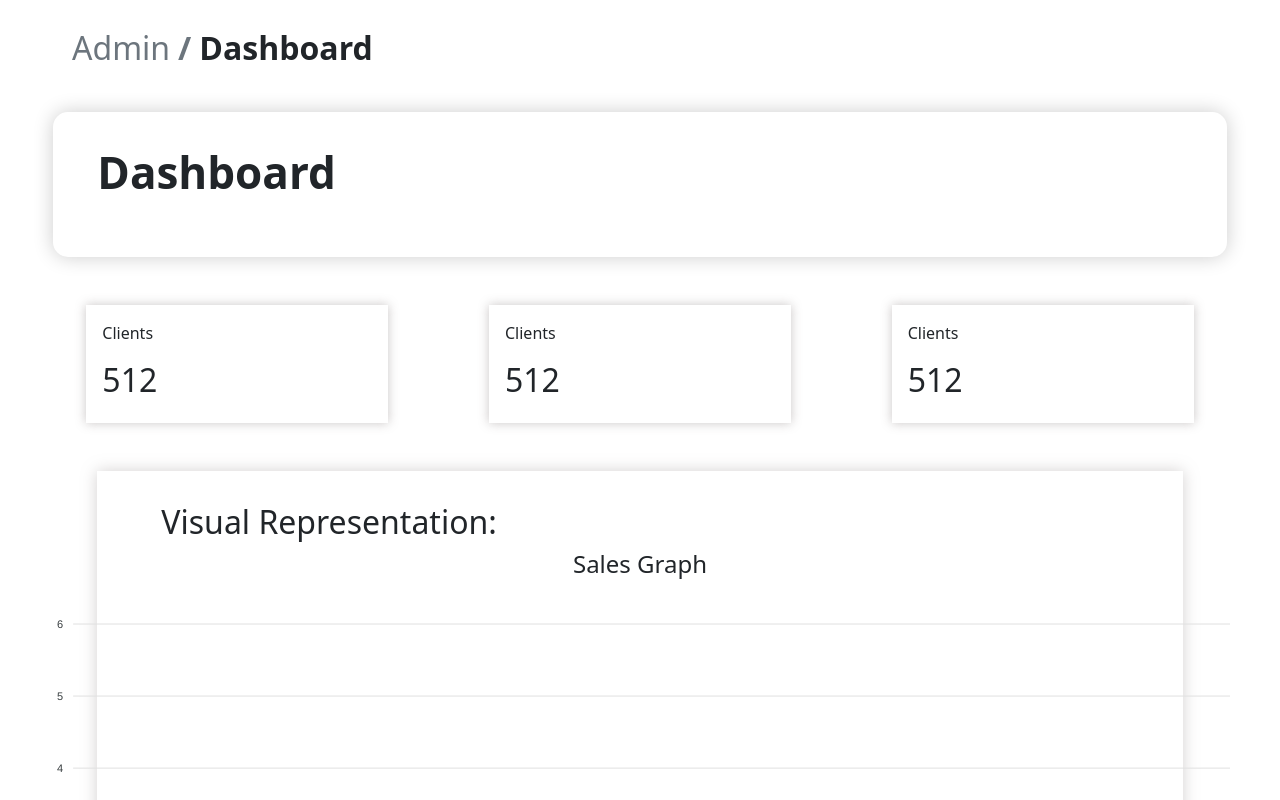
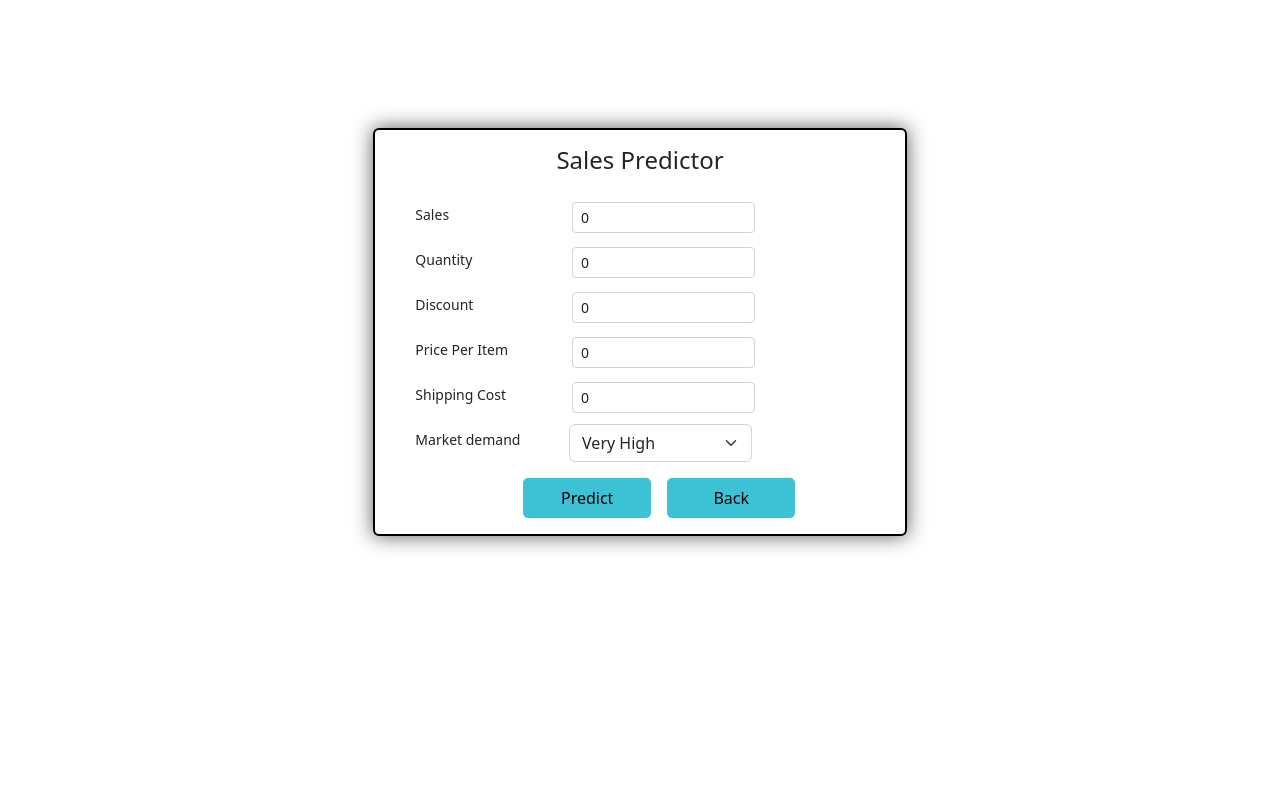
Before and after one commit to vivek2293/Project_UpSales, a React (Create React App) app: page / in a window 1280 px wide. Shown: the top 800 px of the page. Built offline with nearby package versions, Linux system fonts and the light colour scheme; no server answers.

Commit message:
Improved UI

```diff
--- a/src/App.js
+++ b/src/App.js
@@ -16,11 +16,15 @@ import Card from './Components/Card';
 import Jumbotron from './Components/Jumbotron';
 import Footer from './Components/Footer';
 import Dashboard from './Components/Dashboard';
+import CreateForm from './Components/CreateForm';
+
 function App() {
 
   return (
     <>
-      <Dashboard />
+    <Prediction />
+    {/* <CreateForm /> */}
+      {/* <Dashboard /> */}
      {/* <Navbar />
     <Routes>
       <Route path="/a" element={
--- /dev/null
+++ b/src/Components/CreateForm.jsx
@@ -0,0 +1,10 @@
+import React from 'react';
+import Mysales from './Mysales';
+
+export default function CreateForm() {
+    return (
+        <div className='d-flex justify-content-center align-items-center height-100'>
+        <Mysales />
+        </div>
+    )
+}
--- a/src/Components/Mysales.jsx
+++ b/src/Components/Mysales.jsx
@@ -59,7 +59,7 @@ export default function Mysales() {
   return (
     <section className="" style={{ width: "100vw" }}>
       <div className="form-div d-flex justify-content-center">
-        <div className="card col-md-5 p-2">
+        <div className="card col-md-5 p-2 card-dash2">
           <div className="d-flex justify-content-center pt-2 pb-2">
             <h4>Details</h4>
           </div>
--- a/src/Components/Structure.jsx
+++ b/src/Components/Structure.jsx
@@ -157,7 +157,7 @@ export default function Structure() {
       <Modal isOpen={show} ariaHideApp={false} id="modelName">
         <section className="p-2">
           <div className="form-div d-flex justify-content-center">
-            <div className="card col-md-5 p-2">
+            <div className="card col-md-5 p-2 card-dash2 mt-5">
               <div className="d-flex justify-content-center pt-2 pb-2">
                 <h4>Details</h4>
               </div>
--- a/src/Components/prediction.jsx
+++ b/src/Components/prediction.jsx
@@ -34,11 +34,11 @@ export default function Prediction() {
     };
     console.log(info);
 
-    const post = async() => {
+    const post = async () => {
       await axios.post(url + "/predict", info).then((res) => {
         console.log(res)
         window.alert(res.data.value);
-        }).catch((err) => {console.log(err)})
+      }).catch((err) => { console.log(err) })
     }
 
     post();
@@ -48,8 +48,9 @@ export default function Prediction() {
   console.log(predictor);
 
   return (
+    <div className='center-div'>
       <div className="form-div d-flex justify-content-center">
-      <div className="card col-md-5 p-2">
+        <div className="card col-md-5 p-2 card-dash2">
           <div className="d-flex justify-content-center pt-2 pb-2">
             <h4>Sales Predictor</h4>
           </div>
@@ -190,5 +191,7 @@ export default function Prediction() {
           </form>
         </div>
       </div>
+    </div>
+
   );
 }
--- a/src/css/dashboard.css
+++ b/src/css/dashboard.css
@@ -15,3 +15,12 @@
     border: none;
     box-shadow: 0px 0px 15px rgba(203, 199, 199, 0.824);
 }
+
+.card-dash2{
+    border: 2px solid black;
+    box-shadow: 0px 0px 20px rgba(86, 83, 83, 0.954);
+}
+
+.center-div{
+    margin-top: 10%;
+}
--- a/src/css/mysales.css
+++ b/src/css/mysales.css
@@ -3,9 +3,6 @@
     margin-bottom: 1.5vw;
 }
 
-.form-div {
-    margin-left: 2vw;
-}
 
 #btn-div {
     margin-left: 3vw;
--- a/src/index.css
+++ b/src/index.css
@@ -30,3 +30,7 @@ body {
 body ::-webkit-scrollbar{
   display: none;
 }
+
+.height-100{
+  height: 100vh;
+}
```
Lines whose indentation alone changed are shown as unchanged.
